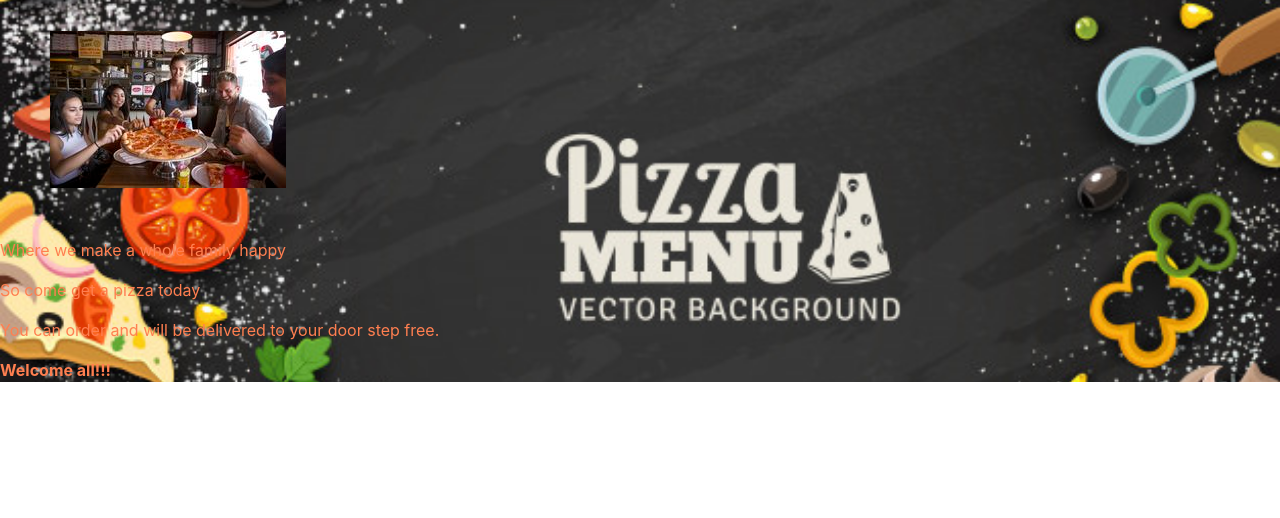
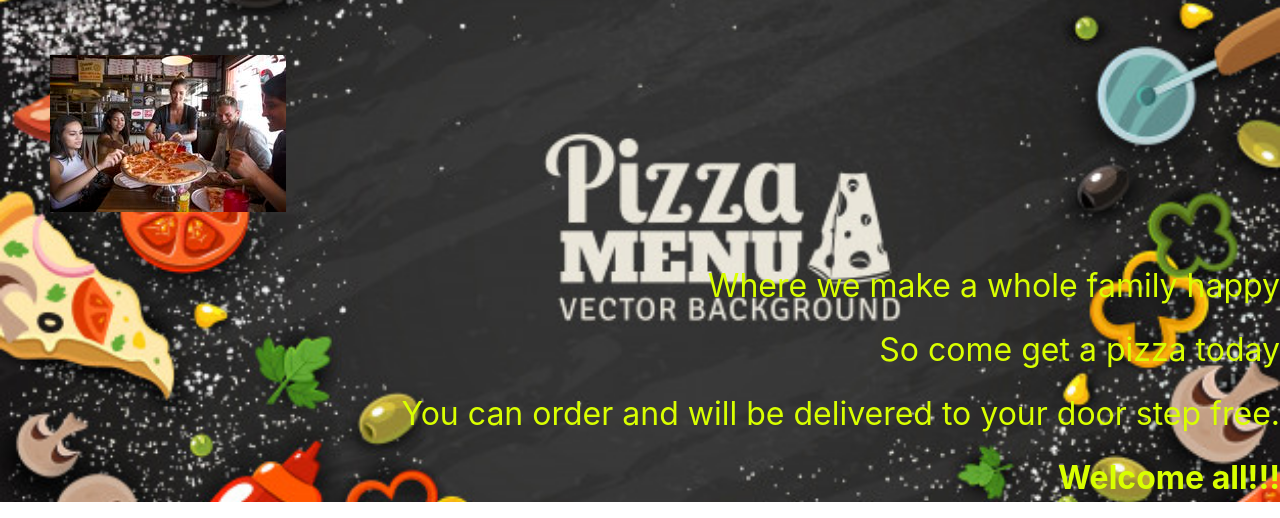
Before and after one commit to HILLARY-oti/pizza, a plain HTML site: page index.html in a window 1280 px wide. Shown: the part 590-1108 px from the top of the page. Before the commit the page ends 988 px from the top, so only its background shows below. Drawn offline with Linux system fonts and the light colour scheme.

Commit message:
add style changes to the paragraph

```diff
--- a/css/styles.css
+++ b/css/styles.css
@@ -29,7 +29,10 @@
   size: 50%;
 }
 .info p {
-  color: coral;
+  color: rgb(217, 255, 0);
+  text-align: right;
+  text-shadow: crimson;
+  font-size: xx-large;
 }
 .info {
   background-image: url(pizza-menu-chalkboard-background_1284-11715.jpg);
```
